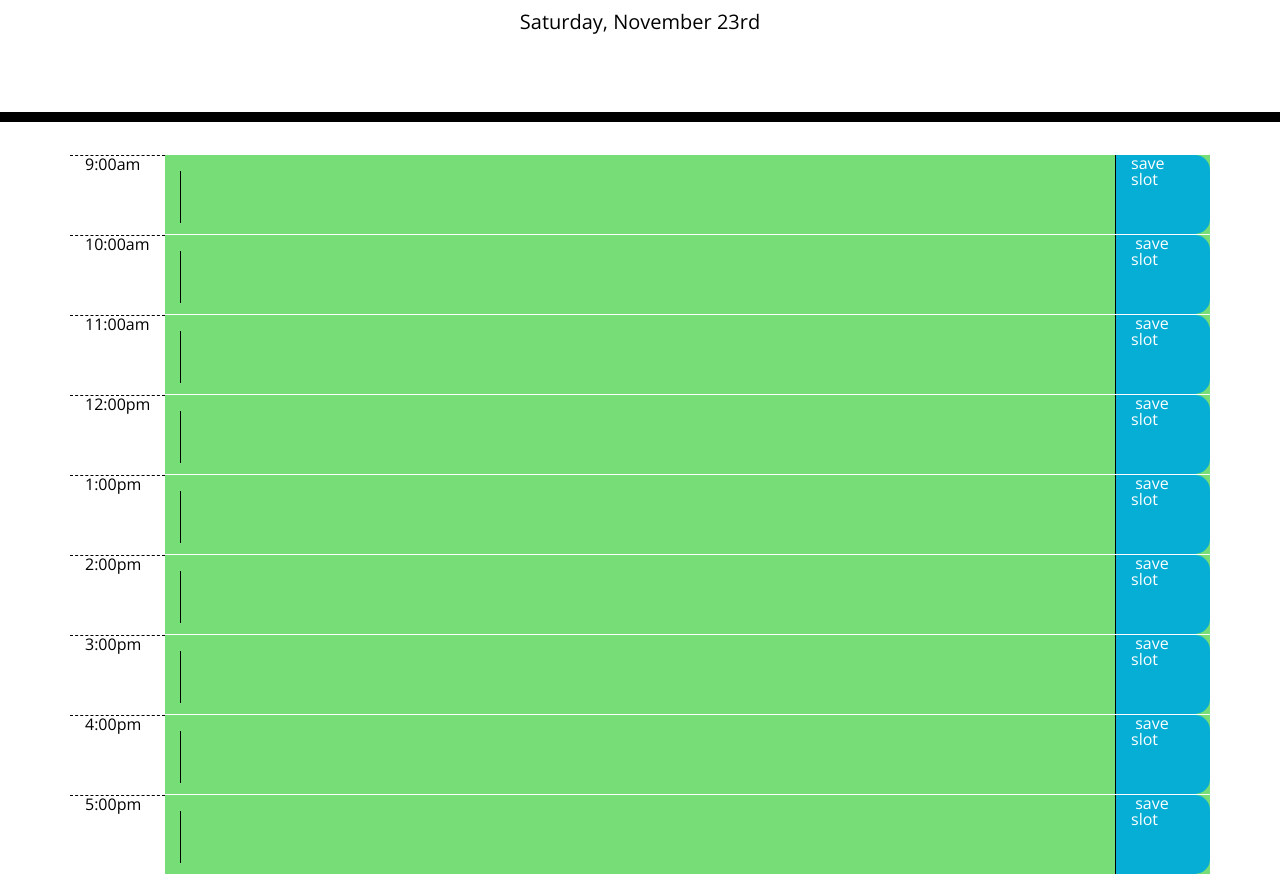
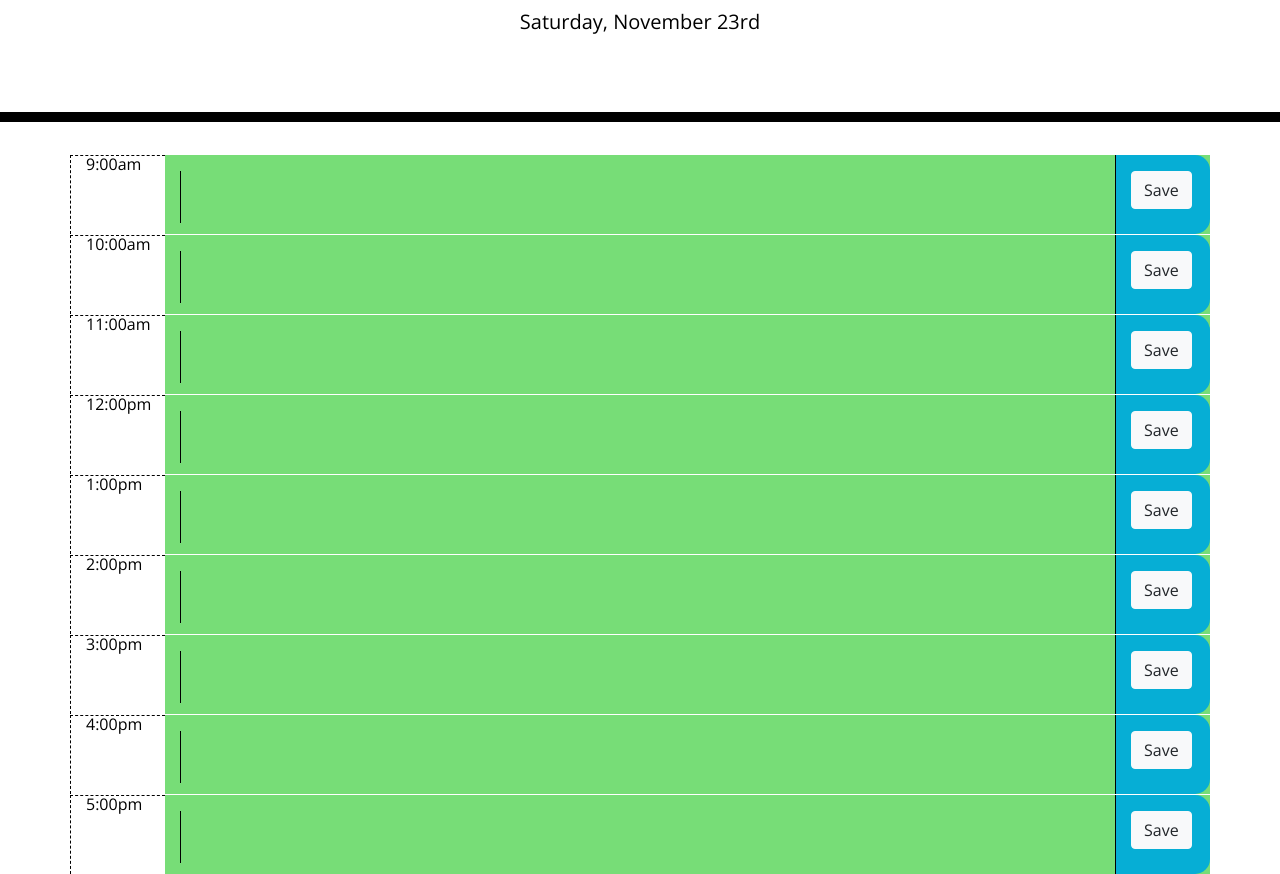
Before and after one commit to sjervin07/Day_Planner, a plain HTML site: page index.html in a window 1280 px wide. Shown: the part 182-1056 px from the top of the page. Drawn offline with nearby package versions, Linux system fonts and the light colour scheme.

Commit message:
Added save buttons

```diff
--- a/index.html
+++ b/index.html
@@ -24,47 +24,48 @@
     <div class="row" data-hour="09">
       <div class="col-lg-1 hour">9:00am</div>
       <div class="col-lg-10 description"> <textarea class="textarea"></textarea></div>
-      <div class="col-lg-1 saveBtn">save slot</div>
+      <div class="col-lg-1 saveBtn"> <button type="button" class="btn btn-light">Save</button></div>
     </div>
     <div class="row" data-hour="10">
       <div class="col-lg-1 hour">10:00am</div>
       <div class="col-lg-10 description"> <textarea class="textarea"></textarea></div>
-      <div class="col-lg-1 saveBtn"> save slot </div>
+      <div class="col-lg-1 saveBtn"> <button type="button" class="btn btn-light">Save</button></div>
     </div>
     <div class="row" data-hour="11">
       <div class="col-lg-1 hour">11:00am</div>
       <div class="col-lg-10 description"> <textarea class="textarea"></textarea> </div>
-      <div class="col-lg-1 saveBtn"> save slot </div>
+      <div class="col-lg-1 saveBtn"> <button type="button" class="btn btn-light">Save</button></div>
     </div>
     <div class="row" data-hour="12">
       <div class="col-lg-1 hour">12:00pm</div>
       <div class="col-lg-10 description"> <textarea class="textarea"></textarea> </div>
-      <div class="col-lg-1 saveBtn"> save slot </div>
+      <div class="col-lg-1 saveBtn"> <button type="button" class="btn btn-light">Save</button></div>
     </div>
     <div class="row" data-hour="13">
       <div class="col-lg-1 hour">1:00pm</div>
       <div class="col-lg-10 description"> <textarea class="textarea"></textarea> </div>
-      <div class="col-lg-1 saveBtn"> save slot </div>
+      <div class="col-lg-1 saveBtn"> <button type="button" class="btn btn-light">Save</button></div>
     </div>
     <div class="row" data-hour="14">
       <div class="col-lg-1 hour">2:00pm</div>
       <div class="col-lg-10 description"> <textarea class="textarea"></textarea> </div>
-      <div class="col-lg-1 saveBtn"> save slot </div>
+      <div class="col-lg-1 saveBtn"> <button type="button" class="btn btn-light">Save</button></div>
     </div>
     <div class="row" data-hour="15">
       <div class="col-lg-1 hour">3:00pm</div>
       <div class="col-lg-10 description"> <textarea class="textarea"></textarea> </div>
-      <div class="col-lg-1 saveBtn"> save slot </div>
+      <div class="col-lg-1 saveBtn"> <button type="button" class="btn btn-light">Save</button></div>
     </div>
     <div class="row" data-hour="16">
       <div class="col-lg-1 hour">4:00pm</div>
       <div class="col-lg-10 description"> <textarea class="textarea"></textarea> </div>
-      <div class="col-lg-1 saveBtn"> save slot </div>
+      <div class="col-lg-1 saveBtn"> <button type="button" class="btn btn-light">Save</button></div>
     </div>
     <div class="row" data-hour="17">
       <div class="col-lg-1 hour">5:00pm</div>
       <div class="col-lg-10 description"> <textarea class="textarea"></textarea> </div>
-      <div class="col-lg-1 saveBtn"> save slot </div>
+      <div class="col-lg-1 saveBtn"> <button type="button" class="btn btn-light">Save</button></div>
+    </div>
     </div>
 
   <script src="https://code.jquery.com/jquery-3.4.1.min.js"></script>
--- a/style.css
+++ b/style.css
@@ -8,7 +8,7 @@ textarea{
   background: transparent;
   border: none;
   resize: none;
-  color: #000000;
+  color:#000000;
   border-left: 1px solid black;
   padding: 10px;
 }
@@ -44,6 +44,7 @@ textarea{
   background-color: #ffffff;
   color: #000000;
   border-top: 1px dashed #000000;
+  border-left: 1px dashed #000000;
 }
 
 .past {
@@ -69,6 +70,7 @@ textarea{
   color: white;
 }
 
+
 .saveBtn i:hover {
   font-size: 20px;
   transition: all .3s ease-in-out;
```
